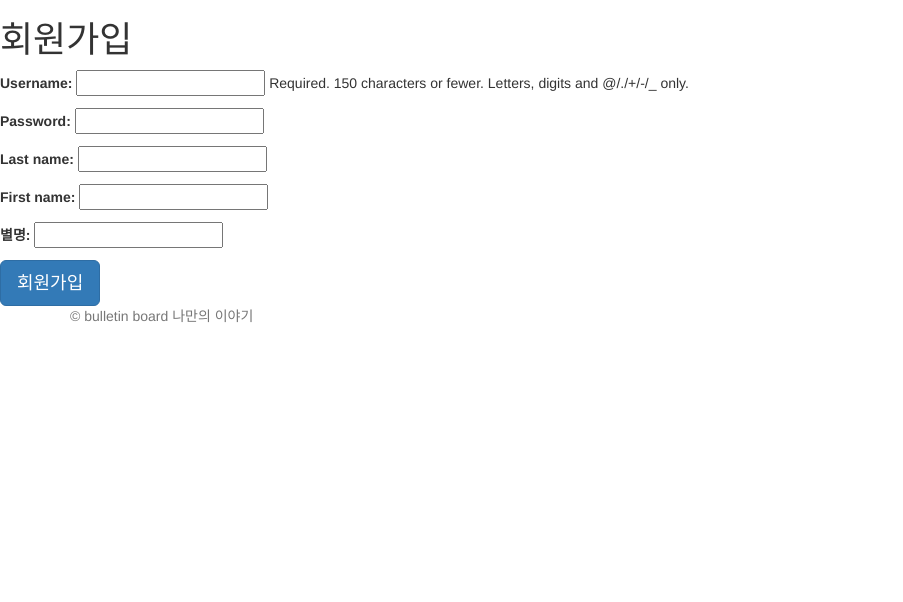
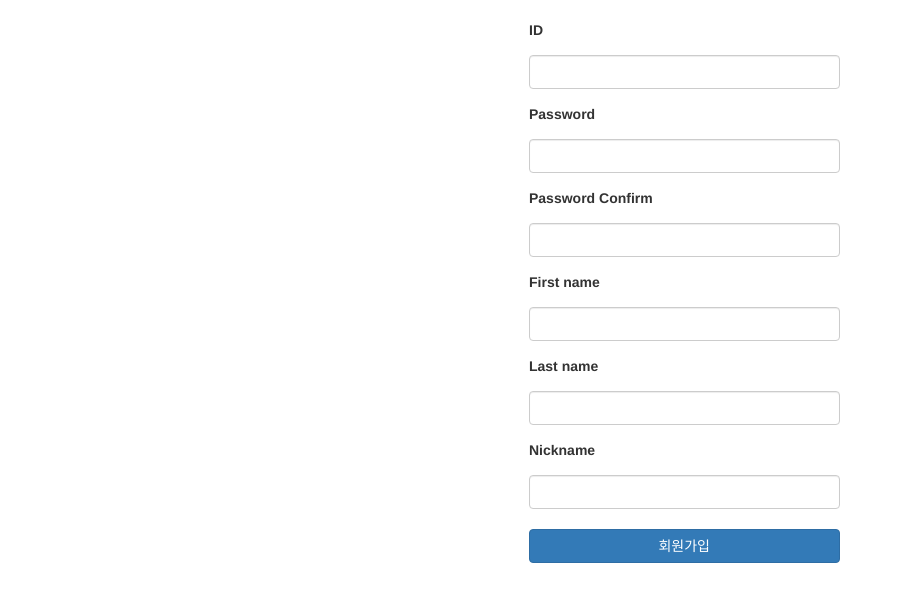
Before and after one commit to gs2dang/community, a Django app: page /user/signup/ in a window 1280 px wide. Shown: the part 54-656 px from the top of the page, without its empty margins (0-903 px from the left). Run offline with Django 3.2, Linux system fonts and the light colour scheme; some libraries are stand-ins or nearby versions.

Commit message:
[FIX] 회원가입, 로그인 폼 위치 수정

```diff
--- a/app/members/forms.py
+++ b/app/members/forms.py
@@ -4,13 +4,15 @@ from django.contrib.auth import get_user_model
 User = get_user_model()
 
 
-class SignupForm(forms.ModelForm):
-    class Meta:
-        model = User
-        fields = ['username', 'password', 'last_name', 'first_name', 'nickname']
+class SignupForm(forms.Form):
+    username = forms.CharField(label='ID', widget=forms.TextInput(attrs={'class': 'form-control'}))
+    password1 = forms.CharField(label='Password', widget=forms.PasswordInput(attrs={'class': 'form-control'}))
+    password2 = forms.CharField(label="Password Confirm", widget=forms.PasswordInput(attrs={'class': 'form-control'}))
+    first_name = forms.CharField(widget=forms.TextInput(attrs={'class': 'form-control'}))
+    last_name = forms.CharField(widget=forms.TextInput(attrs={'class': 'form-control'}))
+    nickname = forms.CharField(widget=forms.TextInput(attrs={'class': 'form-control'}))
 
 
-class LoginForm(forms.ModelForm):
-    class Meta:
-        model = User
-        fields = ['username', 'password']
+class LoginForm(forms.Form):
+    username = forms.CharField(label='ID', widget=forms.TextInput(attrs={'class': 'form-control'}))
+    password = forms.CharField(widget=forms.PasswordInput(attrs={'class': 'form-control'}))
--- a/app/members/models.py
+++ b/app/members/models.py
@@ -9,4 +9,5 @@ def nickname_length_validator(value):
 
 
 class User(AbstractUser):
-    nickname = models.CharField('별명', max_length=20, validators=[nickname_length_validator])
+    nickname = models.CharField('닉네임', max_length=20, validators=[nickname_length_validator],
+                                help_text="3~20 글자를 입력해주세요")
--- a/app/templates/base.html
+++ b/app/templates/base.html
@@ -21,7 +21,7 @@
             text-align:center;
         }
 
-        .pagination {
+        .center-tag {
             display: flex;
             padding-left: 0px;
             list-style: none;
@@ -34,6 +34,15 @@
             padding-bottom: 15px;
             background-color: #f8f8f8;
             color: #777;
+        }
+
+        .form-group {
+            width: 150%;
+        }
+
+        .btn-block {
+            width: 150%;
+            margin: 20px 0 0;
         }
     </style>
 
@@ -77,12 +86,5 @@
 
 {% block content %}
 {% endblock %}
-<div id="page-footer">
-    <div class="container">
-        <p class="text-muted">
-            &copy; bulletin board 나만의 이야기
-        </p>
-    </div>
-</div>
 </body>
 </html>
--- a/app/templates/members/signup.html
+++ b/app/templates/members/signup.html
@@ -1,9 +1,17 @@
 {% extends 'base.html' %}
 {% block content %}
-<h1>회원가입</h1>
-<form action="" method="POST">
-    {% csrf_token %}
-    {{ form.as_p }}
-    <button class="btn btn-primary btn-lg">회원가입</button>
-</form>
+<div class="container">
+    <div class="col-sm-12 center-tag">
+    <form action="" method="POST">
+        {% csrf_token %}
+        {% for field in form %}
+        <div class="form-group">
+            <p><label for="{{ field.id_for_label }}">{{ field.label }}</label></p>
+            {{ field }}
+        </div>
+        {% endfor %}
+        <button class="btn btn-primary btn-block">회원가입</button>
+    </form>
+    </div>
+</div>
 {% endblock %}
```
Also changed, not shown: app/templates/members/signin.html (+14 -5 lines), app/templates/posts/post_list.html (+8 -1 lines).
